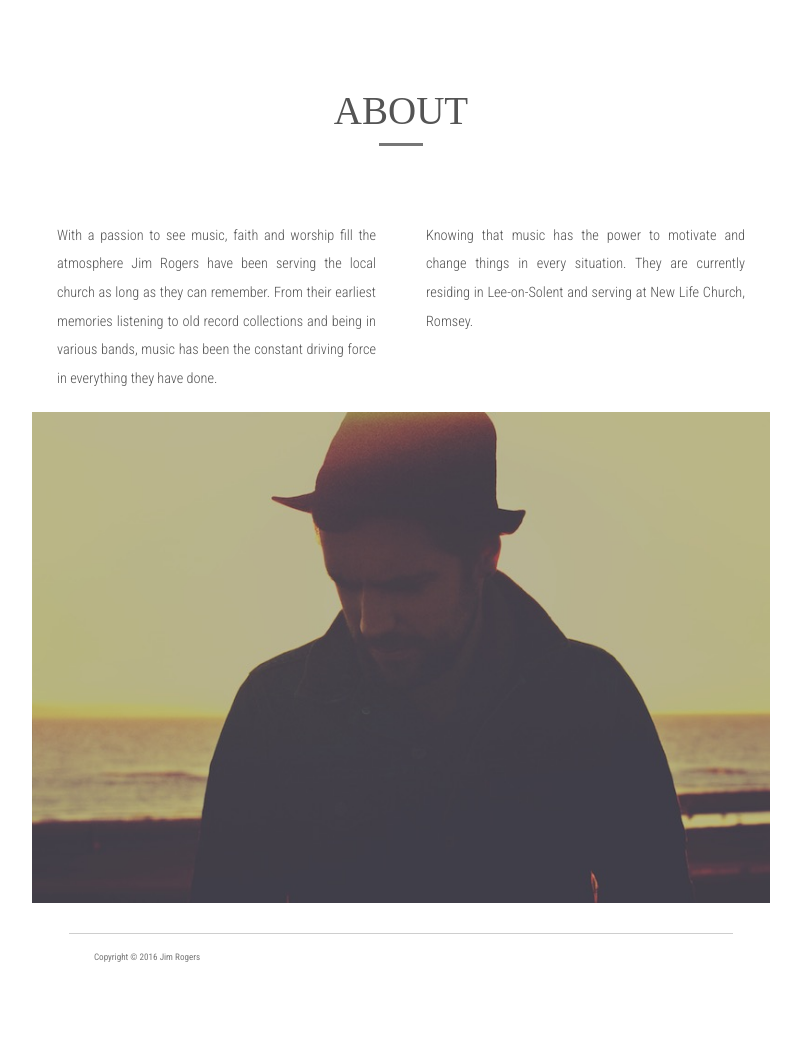
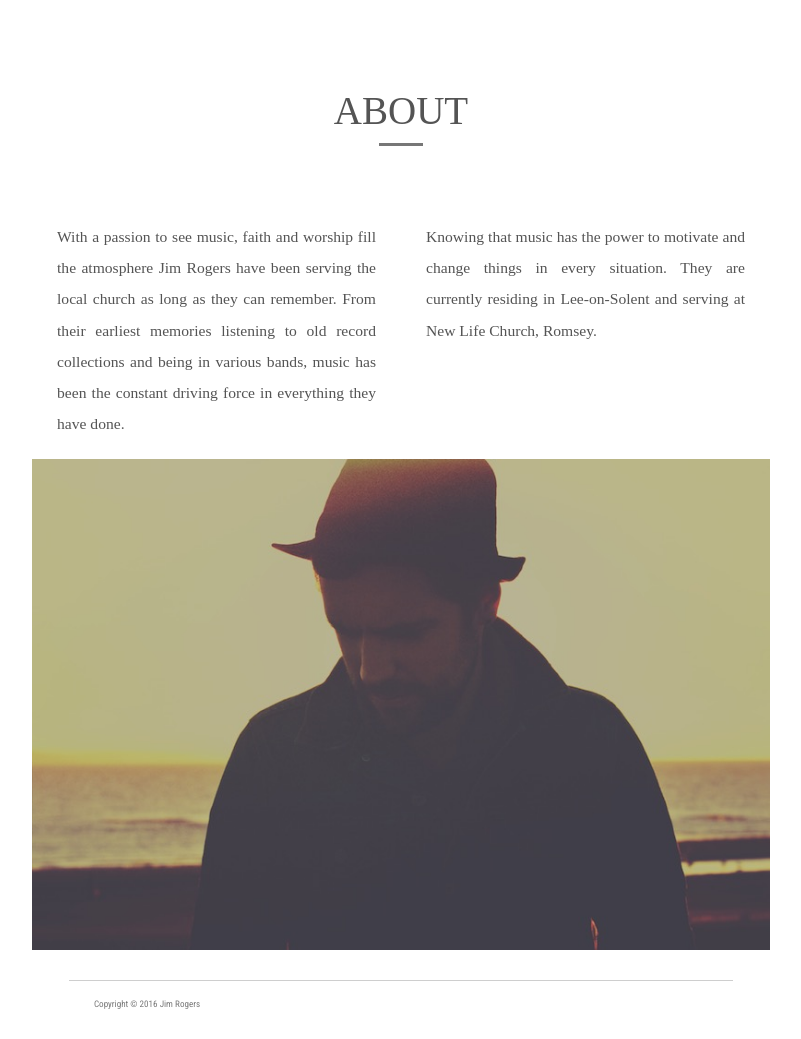
Before and after one commit to JimRogers/jimrogerswebsite, a Jekyll site: the page built from about/index.html, in a window 1280 px wide. Shown: the part 300-1339 px from the top of the page, without its empty margins (239-1040 px from the left). Built offline with Jekyll 4.4.1, drawn with Linux system fonts in a browser that asks for light colours; before the commit the page ends 1292 px from its top, so only the background shows below that.

```diff
--- a/_includes/blog-scripts.html
+++ b/_includes/blog-scripts.html
@@ -4,6 +4,8 @@
 <script src="/js/transition.js"></script>
 <script src="/js/scroller.up.js"></script>
 <script src="/js/parallax.min.js"></script>
+<script src="https://use.typekit.net/njj6jeh.js"></script>
+<script>try{Typekit.load({ async: true });}catch(e){}</script>
 
 <div id="fb-root"></div>
 <script>(function(d, s, id) {
--- a/_includes/post-scripts.html
+++ b/_includes/post-scripts.html
@@ -3,6 +3,8 @@
 <script src="/js/collapse.js"></script>
 <script src="/js/transition.js"></script>
 <script src="/js/scroller.up.js"></script>
+<script src="https://use.typekit.net/njj6jeh.js"></script>
+<script>try{Typekit.load({ async: true });}catch(e){}</script>
 
 <div id="fb-root"></div>
 <script>(function(d, s, id) {
--- a/_includes/scripts.html
+++ b/_includes/scripts.html
@@ -3,6 +3,8 @@
 <script src="js/collapse.js"></script>
 <script src="js/transition.js"></script>
 <script src="js/scroller.up.js"></script>
+<script src="https://use.typekit.net/njj6jeh.js"></script>
+<script>try{Typekit.load({ async: true });}catch(e){}</script>
 
 <div id="fb-root"></div>
 <script>(function(d, s, id) {
--- a/_includes/subpage-scripts.html
+++ b/_includes/subpage-scripts.html
@@ -3,6 +3,8 @@
 <script src="../js/collapse.js"></script>
 <script src="../js/transition.js"></script>
 <script src="../js/scroller.up.js"></script>
+<script src="https://use.typekit.net/njj6jeh.js"></script>
+<script>try{Typekit.load({ async: true });}catch(e){}</script>
 
 <div id="fb-root"></div>
 <script>(function(d, s, id) {
--- a/css/style.css
+++ b/css/style.css
@@ -35,7 +35,7 @@ a:hover {
   width:100%;
 }
 body {
-  font-family: "Playfair Display",'Oswald','Roboto',"Helvetica Neue", Helvetica, Arial, Sans-serif;
+  font-family: "adriane", "Playfair Display",'Oswald','Roboto';
   font-size: 13px;
   line-height: 20px;
   margin:0;
@@ -344,9 +344,9 @@ About Section
   background:#ffffff;
 }
 #about-text p {
-  font-family: "Roboto condensed";
+  font-family: "adriane";
   color:#545454 !important;
-  font-size: 1.1em !important;
+  font-size: 1.2em !important;
   line-height: 2em !important;
   text-align:justify;
   padding-bottom:20px;
```
